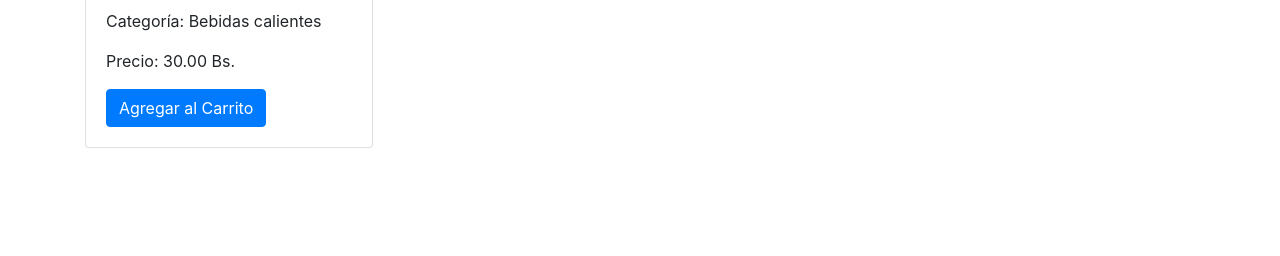
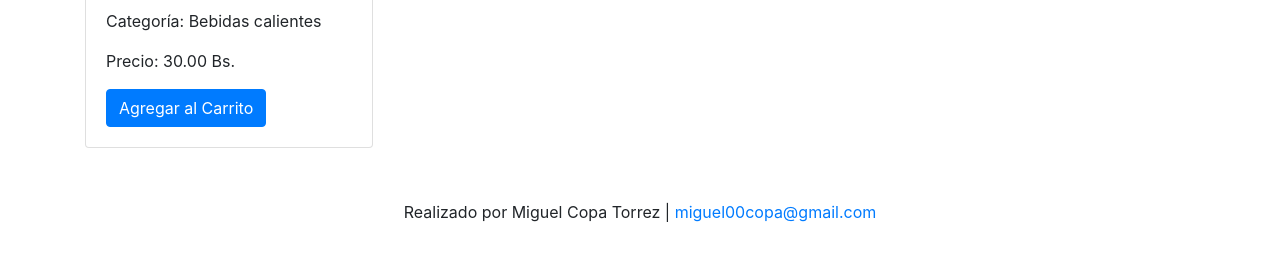
Before and after one commit to MikyJr17/carrito-compras, a plain HTML site: page index.html in a window 1280 px wide. Shown: the part 1655-1911 px from the top of the page. Before the commit the page ends 1839 px from the top, so only its background shows below. Drawn offline with nearby package versions, Linux system fonts and the light colour scheme.

Commit message:
Final project

```diff
--- a/index.html
+++ b/index.html
@@ -113,6 +113,14 @@
         </div>
       </div>
     </div>
+    <footer class="footer mt-auto py-3">
+      <div class="container text-center">
+        <p>
+          Realizado por Miguel Copa Torrez |
+          <a href="mailto:miguel00copa@gmail.com">miguel00copa@gmail.com</a>
+        </p>
+      </div>
+    </footer>
 
     <script src="https://code.jquery.com/jquery-3.5.1.min.js"></script>
     <script src="https://cdnjs.cloudflare.com/ajax/libs/popper.js/1.16.0/umd/popper.min.js"></script>
```
